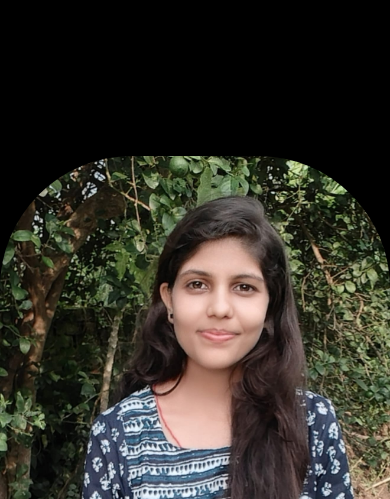
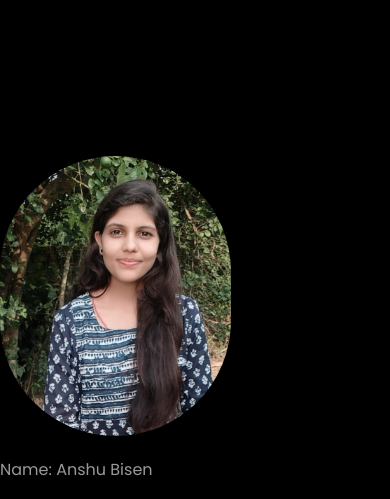
Before and after one commit to bisenanshu/myportfolio, a plain HTML site: page index.html in a window 390 px wide. Shown: the part 588-1087 px from the top of the page. Drawn offline with Linux system fonts and the light colour scheme; files whose address does not match are found by name.

Commit message:
update index.js

```diff
--- a/index.html
+++ b/index.html
@@ -38,7 +38,14 @@
 .about-mf .about-img {
   margin-bottom: 2rem;
 }
-
+@media (max-width: 576px){
+	#ab_img{
+		height: 280px !important;
+	}
+	.about-img{
+		margin-bottom: 20px !important;
+	}
+}
 .about-mf .about-img img {
   margin-left: 10px;
 }
```
